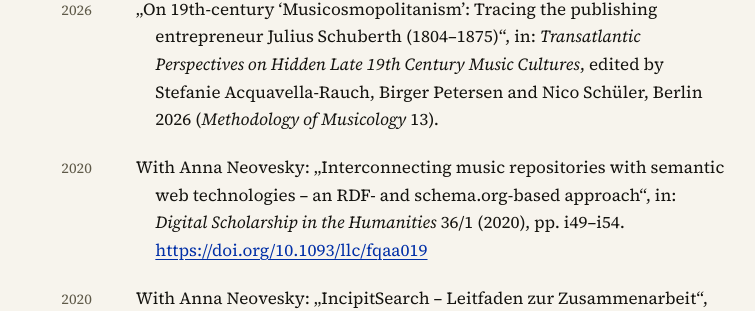
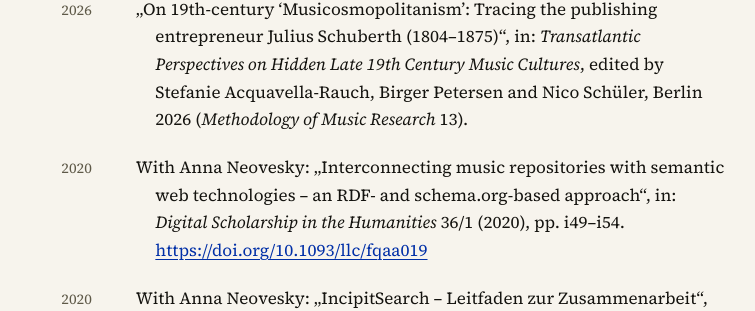
Before and after one commit to vonvlaho/me, a Jekyll site: the page built from research.md, in a window 1280 px wide and 900 px high, scrolled down 3441 px. Shown: the part 153-464 px from the top of the window, without its empty margins (137-892 px from the left). Built offline with Jekyll 4.4.1, drawn with Linux system fonts in a browser that asks for light colours.

Commit message:
fix: correct the series name on the Schuberth chapter
The chapter appears in the same Peter Lang series as the dissertation,
one volume earlier, so the entry now names it the way volume 14 does
instead of carrying a variant title.

```diff
--- a/research.md
+++ b/research.md
@@ -226,7 +226,7 @@
     </li>
     <li>
       <div class="side"><p class="side-meta">2026</p></div>
-      <p class="cite">„On 19th-century ‘Musicosmopolitanism’: Tracing the publishing entrepreneur Julius Schuberth (1804–1875)“, in: <em>Transatlantic Perspectives on Hidden Late 19th Century Music Cultures</em>, edited by Stefanie Acquavella-Rauch, Birger Petersen and Nico Schüler, Berlin 2026 (<em>Methodology of Musicology</em> 13).</p>
+      <p class="cite">„On 19th-century ‘Musicosmopolitanism’: Tracing the publishing entrepreneur Julius Schuberth (1804–1875)“, in: <em>Transatlantic Perspectives on Hidden Late 19th Century Music Cultures</em>, edited by Stefanie Acquavella-Rauch, Birger Petersen and Nico Schüler, Berlin 2026 (<em>Methodology of Music Research</em> 13).</p>
     </li>
     <li>
       <div class="side"><p class="side-meta">2020</p></div>
```
